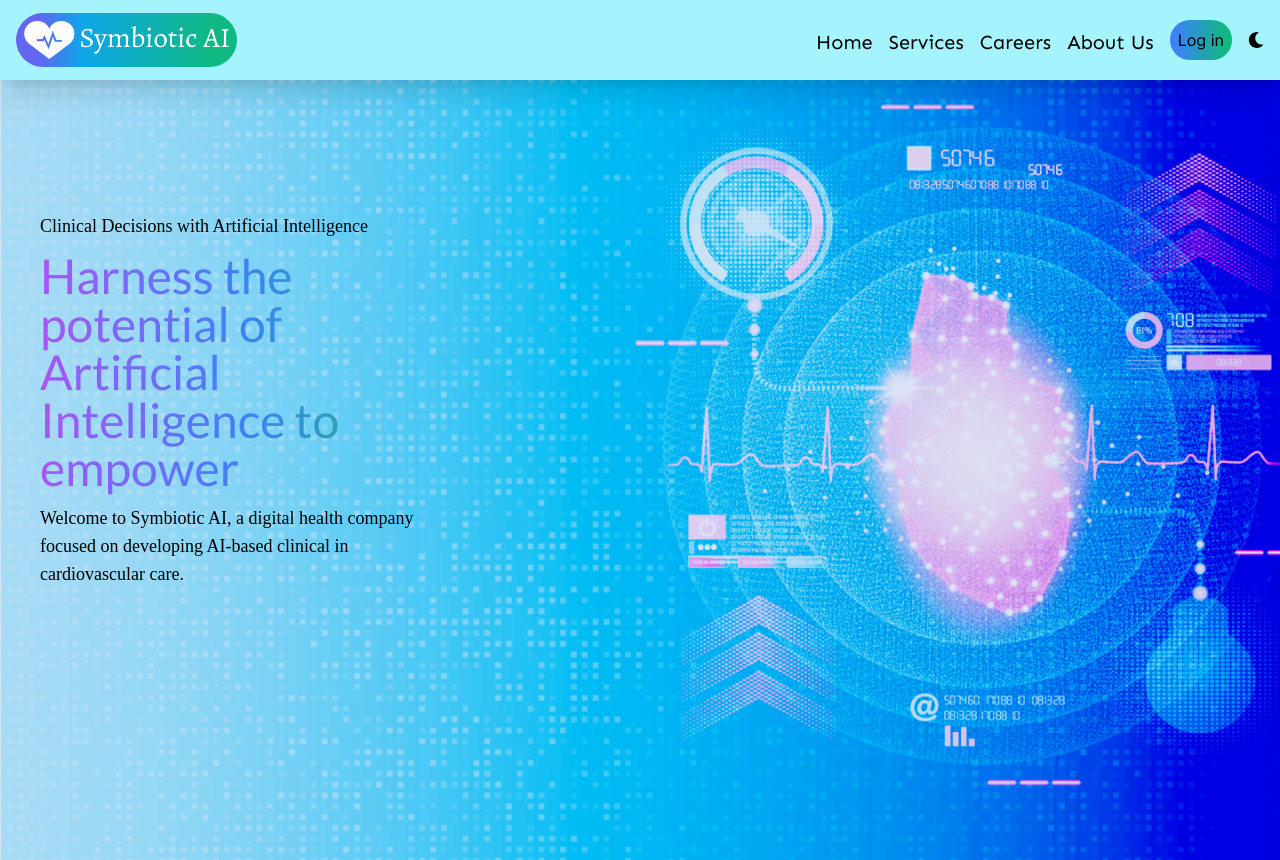
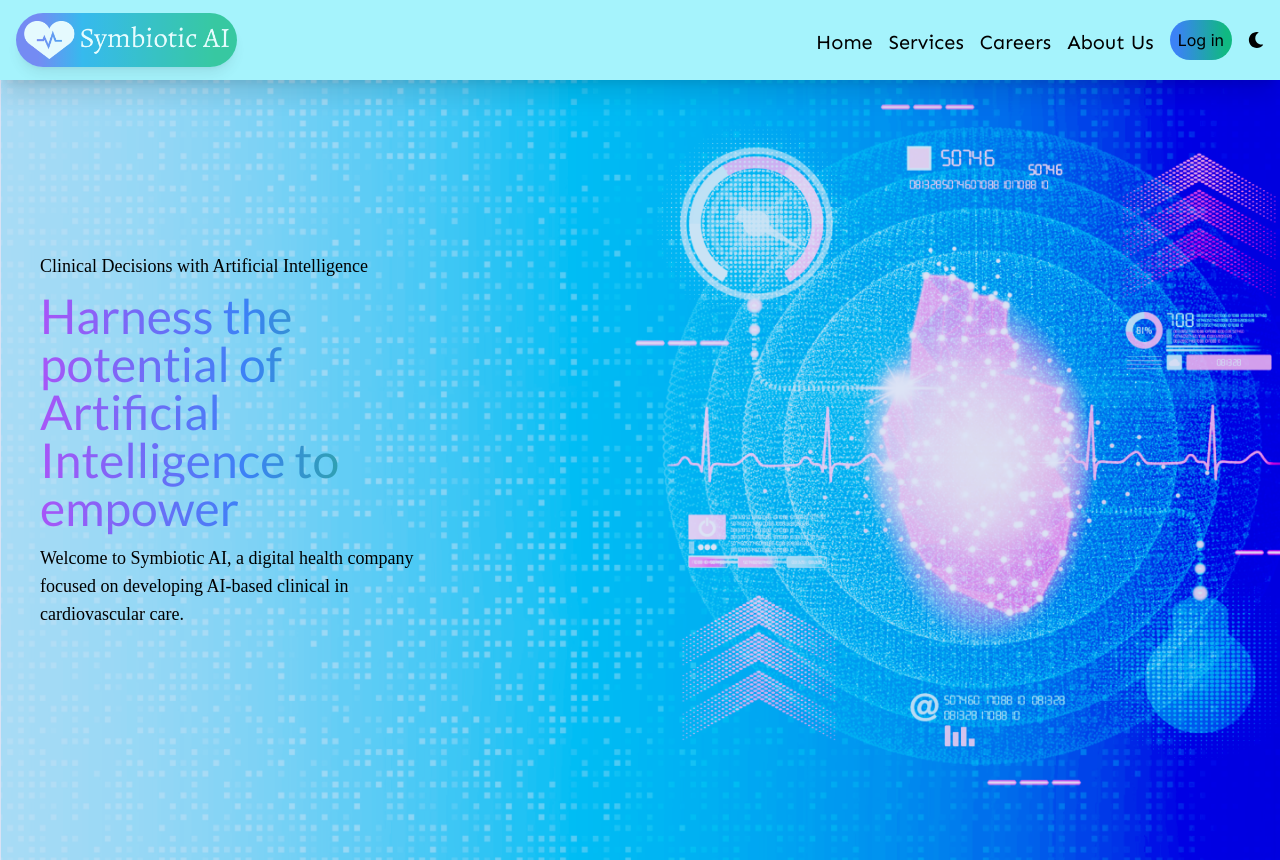
Before and after one commit to Kaleb-cpu/SymbioticAi-Assignment, a Next.js app: page / in a window 1280 px wide. Built offline with nearby package versions, Linux system fonts and the light colour scheme.

Commit message:
hero section positioning adjusted

```diff
--- a/src/app/components/Herosection.jsx
+++ b/src/app/components/Herosection.jsx
@@ -11,7 +11,7 @@ const Herosection = () => {
             height="968"
             className='w-full h-auto'
         />
-        <div className='absolute inset-0 flex flex-col justify-center ml-10'>
+        <div className='absolute z-0 top-20 inset-0 flex flex-col justify-center ml-10'>
             <h3 className='text-lg font-SymbioticTenor'>Clinical Decisions with Artificial Intelligence</h3>
             <h1 className='text-5xl w-1/3 py-3 font-SymbioticLato bg-gradient-to-r from-purple-500 via-blue-500 to-green-500 text-transparent bg-clip-text'>Harness the potential of Artificial Intelligence
                 to empower</h1>
--- a/src/app/components/Navbar.jsx
+++ b/src/app/components/Navbar.jsx
@@ -18,32 +18,32 @@ const Navbar = () => {
   };
   return (
     <nav
-      className={`fixed w-full h-20 shadow-xl ${
+      className={`fixed w-full h-20 shadow-xl z-10 ${
         isDarkMode ? "bg-gray-800 text-white" : "bg-cyan-200 text-black"
       }`}
     >
       <div className="flex justify-between items-center h-full px-4">
         <Link href="/">
-          <div className="cursor-pointer bg-gradient-to-r from-indigo-500 from-10% via-sky-500 via-30% to-emerald-500 to-90% p-2 rounded-full">
+          <div className="animate-pulse shadow-lg cursor-pointer bg-gradient-to-r from-indigo-500 from-10% via-sky-500 via-30% to-emerald-500 to-90% p-2 rounded-full">
             <Image src={Logo} alt="logo" width="205" height="75" priority />
           </div>
         </Link>
         <div className="hidden sm:flex">
           <ul className="flex gap-4">
             <Link href="/">
-              <li className="text-xl font-SymbioticSen pt-2 cursor-pointer">Home</li>
+              <li className="text-xl font-SymbioticSen pt-2 cursor-pointer hover:animate-pulse hover:font-bold hover:text-blue-800">Home</li>
             </Link>
             <Link href="Services.jsx">
-              <li className="text-xl font-SymbioticSen pt-2">Services</li>
+              <li className="text-xl font-SymbioticSen pt-2 hover:animate-pulse hover:font-bold hover:text-blue-800">Services</li>
             </Link>
             <Link href="../pages/Careers.jsx">
-              <li className="text-xl font-SymbioticSen pt-2">Careers</li>
+              <li className="text-xl font-SymbioticSen pt-2 hover:animate-pulse hover:font-bold hover:text-blue-800">Careers</li>
             </Link>
             <Link href="../pages/AboutUs.jsx">
-              <li className="text-xl font-SymbioticSen pt-2">About Us</li>
+              <li className="text-xl font-SymbioticSen pt-2 hover:animate-pulse hover:font-bold hover:text-blue-800">About Us</li>
             </Link>
             <Link href="../pages/Login.jsx">
-            <li className="cursor-pointer bg-gradient-to-r from-blue-500 from-10% to-emerald-500 to-90% p-2 rounded-full">
+            <li className="cursor-pointer bg-gradient-to-r from-blue-500 from-10% to-emerald-500 to-90% p-2 rounded-full hover:animate-pulse hover:font-bold hover:text-blue-800">
               Log in{" "}
             </li>
             </Link>
```
